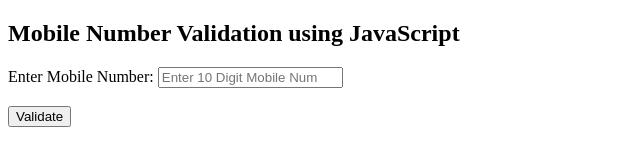
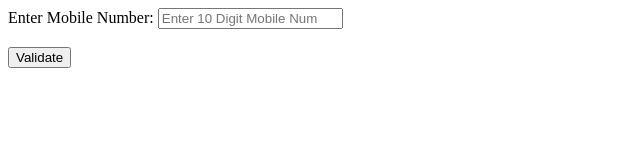
Before and after one commit to NIHARIKA5-5/mobile-no-validation, a plain HTML site: page index.html in a window 1280 px wide. Shown: the whole page, without its empty margins (0-640 px from the left). Drawn offline with Linux system fonts and the light colour scheme.

Commit message:
index.html

```diff
--- a/index.html
+++ b/index.html
@@ -4,8 +4,6 @@
   <title>Mobile Number Validation</title>
 </head>
 <body>
-
-  <h2>Mobile Number Validation using JavaScript</h2>
 
   <label for="mobile">Enter Mobile Number:</label>
   <input type="text" id="mobile" placeholder="Enter 10 Digit Mobile Num">
```
